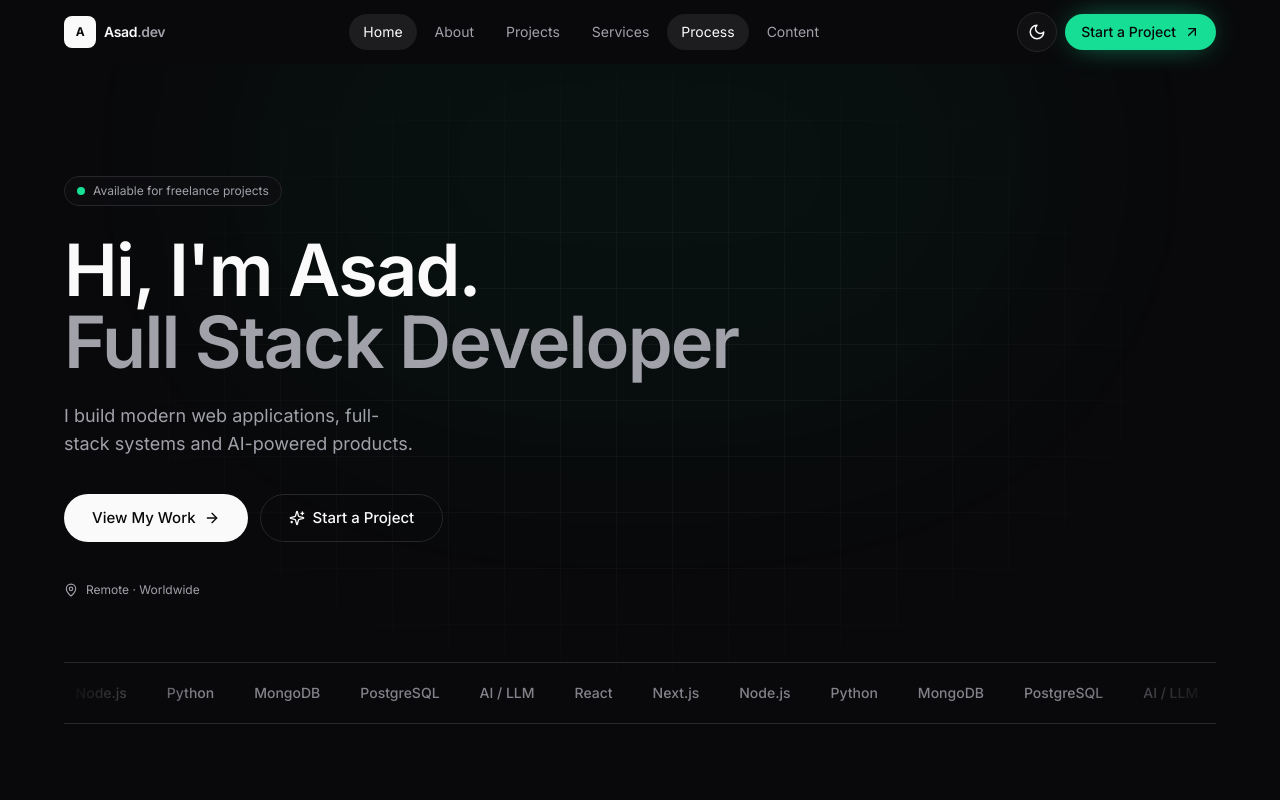
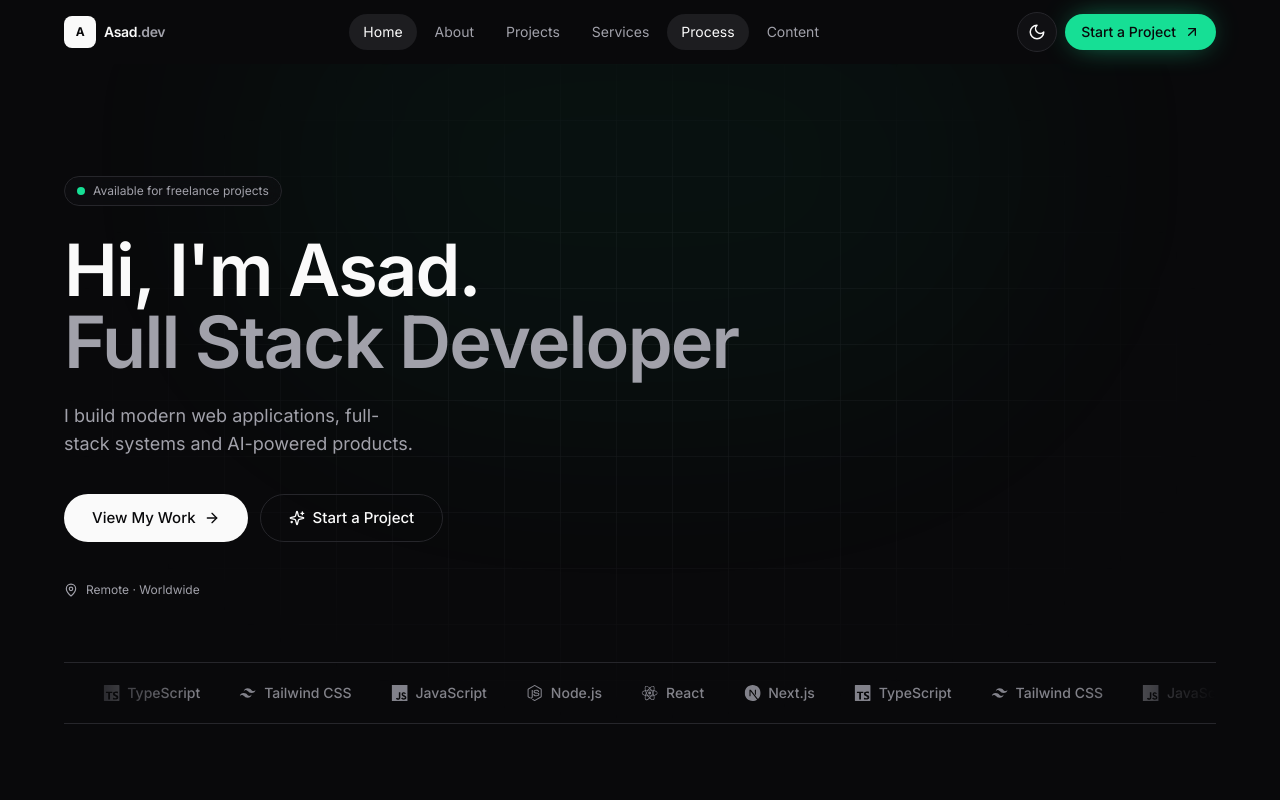
Before and after one commit to asadisadev/portfolio, a Next.js app: page / in a window 1280 px wide. Shown: the top 800 px of the page. Built offline with nearby package versions, Linux system fonts and the light colour scheme.

Commit message:
add skills icons

```diff
--- a/app/contact/page.js
+++ b/app/contact/page.js
@@ -62,6 +62,7 @@ export default function ContactPage() {
                 target="_blank"
                 rel="noopener noreferrer"
                 aria-label="GitHub"
+                title="Github"
                 className="inline-flex h-12 w-12 items-center justify-center rounded-xl border border-border bg-card/50 text-muted-foreground transition-colors hover:bg-accent hover:text-foreground focus-ring"
               >
                 <Github className="h-4 w-4" />
@@ -71,6 +72,7 @@ export default function ContactPage() {
                 target="_blank"
                 rel="noopener noreferrer"
                 aria-label="LinkedIn"
+                title="LinkedIn"
                 className="inline-flex h-12 w-12 items-center justify-center rounded-xl border border-border bg-card/50 text-muted-foreground transition-colors hover:bg-accent hover:text-foreground focus-ring"
               >
                 <Linkedin className="h-4 w-4" />
--- a/app/resume/page.js
+++ b/app/resume/page.js
@@ -130,13 +130,13 @@ export default function ResumePage() {
           </Reveal>
         </div>
 
-        <Reveal className="mt-8 text-center text-xs text-muted-foreground">
+        {/* <Reveal className="mt-8 text-center text-xs text-muted-foreground">
           To replace this with your real PDF, place your file at{" "}
           <code className="rounded bg-muted px-1.5 py-0.5">
             public/resume/resume.pdf
           </code>
           .
-        </Reveal>
+        </Reveal> */}
       </div>
     </Section>
   );
--- a/components/home/Hero.jsx
+++ b/components/home/Hero.jsx
@@ -87,28 +87,67 @@ export default function Hero() {
         >
           <div className="flex overflow-hidden [mask-image:linear-gradient(to_right,transparent,black_12%,black_88%,transparent)]">
             <div className="flex shrink-0 animate-marquee gap-10 pr-10">
+              {[...techStack, ...techStack].map((tech, i) => {
+                const Icon = tech.icon;
+
+                return (
+                  <span
+                    key={`${tech.name}-${i}`}
+                    className="flex items-center gap-2 whitespace-nowrap text-sm font-medium text-muted-foreground/80"
+                  >
+                    <Icon className="h-4 w-4" />
+                    {tech.name}
+                  </span>
+                );
+              })}
+            </div>
+
+            {/* <div className="flex shrink-0 animate-marquee gap-10 pr-10">
               {[...techStack, ...techStack].map((tech, i) => (
+                const Icon = tech.icon;
                 <span
-                  key={`${tech}-${i}`}
+                  key={`${tech.name}-${i}`}
                   className="whitespace-nowrap text-sm font-medium text-muted-foreground/80"
                 >
-                  {tech}
+                  <Icon className="h-4 w-4" />
+                  {tech.name}
                 </span>
               ))}
-            </div>
+            </div> */}
             <div
               aria-hidden
               className="flex shrink-0 animate-marquee gap-10 pr-10"
             >
+              {[...techStack, ...techStack].map((tech, i) => {
+                const Icon = tech.icon;
+
+                return (
+                  <span
+                    key={`dup-${tech.name}-${i}`}
+                    className="flex items-center gap-2 whitespace-nowrap text-sm font-medium text-muted-foreground/80"
+                  >
+                    <Icon className="h-4 w-4" />
+                    {tech.name}
+                  </span>
+                );
+              })}
+            </div>
+
+            {/* <div
+              aria-hidden
+              className="flex shrink-0 animate-marquee gap-10 pr-10"
+            >
               {[...techStack, ...techStack].map((tech, i) => (
+                const Icon = tech.icon;
                 <span
-                  key={`dup-${tech}-${i}`}
+                  key={`dup-${tech.name}-${i}`}
                   className="whitespace-nowrap text-sm font-medium text-muted-foreground/80"
                 >
-                  {tech}
+                  <Icon className="h-4 w-4" />
+                  {tech.name}
                 </span>
               ))}
-            </div>
+            </div> */}
           </div>
         </motion.div>
       </div>
--- a/components/layout/Footer.jsx
+++ b/components/layout/Footer.jsx
@@ -30,6 +30,7 @@ export default function Footer() {
                 target="_blank"
                 rel="noopener noreferrer"
                 aria-label="GitHub"
+                title="Github"
                 className="inline-flex h-10 w-10 items-center justify-center rounded-full border border-border text-muted-foreground transition-colors hover:bg-accent hover:text-foreground focus-ring"
               >
                 <Github className="h-[18px] w-[18px]" />
@@ -39,6 +40,7 @@ export default function Footer() {
                 target="_blank"
                 rel="noopener noreferrer"
                 aria-label="LinkedIn"
+                title="LinkedIn"
                 className="inline-flex h-10 w-10 items-center justify-center rounded-full border border-border text-muted-foreground transition-colors hover:bg-accent hover:text-foreground focus-ring"
               >
                 <Linkedin className="h-[18px] w-[18px]" />
--- a/data/skills.js
+++ b/data/skills.js
@@ -1,3 +1,9 @@
+import {SiReact,
+  SiNextdotjs,
+  SiTypescript,
+  SiTailwindcss,
+  SiJavascript,
+  SiNodedotjs,} from "react-icons/si";
 export const skillGroups = [
   {
     title: "Frontend",
@@ -28,11 +34,19 @@ export const skillGroups = [
 ];
 
 export const techStack = [
-  "React",
-  "Next.js",
-  "Node.js",
-  "Python",
-  "MongoDB",
-  "PostgreSQL",
-  "AI / LLM",
+   { name: "React", icon: SiReact },
+  { name: "Next.js", icon: SiNextdotjs },
+  { name: "TypeScript", icon: SiTypescript },
+  { name: "Tailwind CSS", icon: SiTailwindcss },
+  { name: "JavaScript", icon: SiJavascript },
+  { name: "Node.js", icon: SiNodedotjs },
 ];
+// export const techStack = [
+//   {name: "React", icon: SIReact},
+//   "Next.js",
+//   "Node.js",
+//   "Python",
+//   "MongoDB",
+//   "PostgreSQL",
+//   "AI / LLM",
+// ];
--- a/package.json
+++ b/package.json
@@ -17,6 +17,7 @@
     "next-themes": "^0.4.4",
     "react": "^19.0.0",
     "react-dom": "^19.0.0",
+    "react-icons": "^5.7.0",
     "resend": "^6.31.0",
     "tailwind-merge": "^2.6.0"
   },
```
Also changed, not shown: 1 other file (tests, documents, lock files or other folders).
